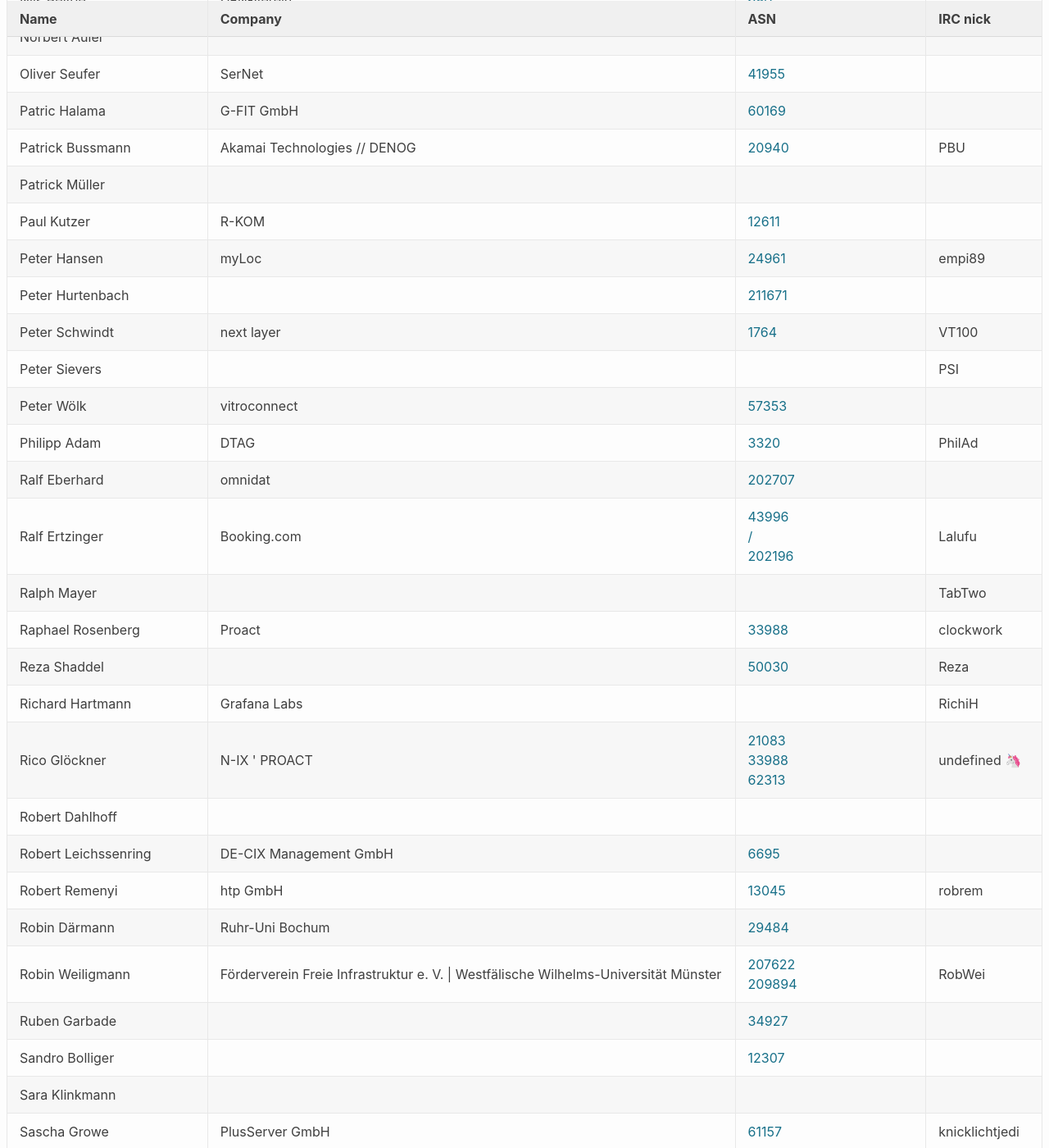
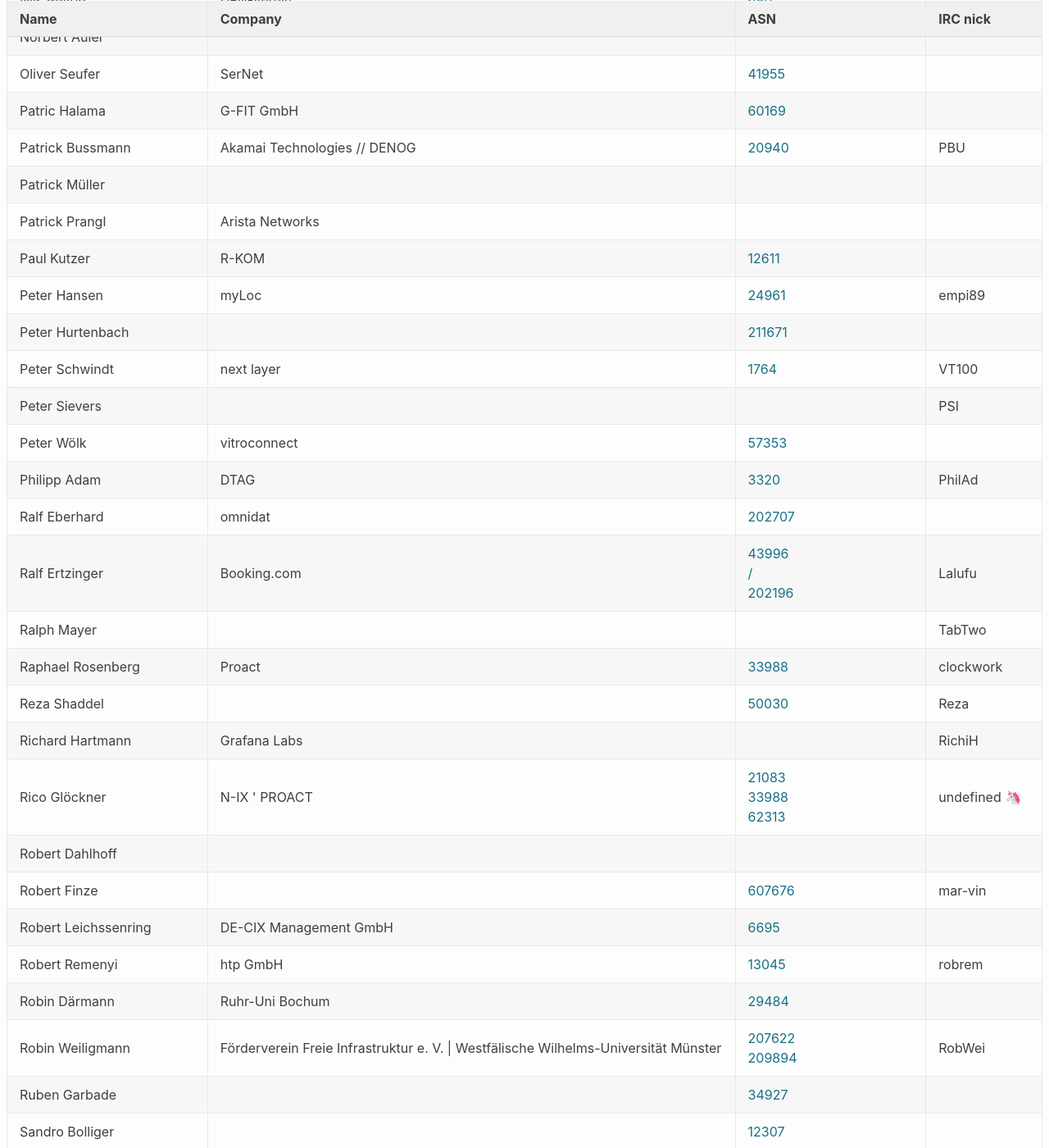
Before and after one commit to denog/pretix-attendeelist, a Jekyll site: the page built from denog13/index.markdown, in a window 1280 px wide and 1400 px high, scrolled down 9052 px. Shown: the whole window at 82% size. Built offline with Jekyll 4.4.1, drawn with Linux system fonts in a browser that asks for light colours.

Commit message:
Latest data: Thu Oct 14 14:30:32 UTC 2021

```diff
--- a/_data/attendees_denog13.json
+++ b/_data/attendees_denog13.json
@@ -1188,6 +1188,12 @@
     "asn": null
   },
   {
+    "name": "Patrick Prangl",
+    "company": "Arista Networks",
+    "irc": null,
+    "asn": null
+  },
+  {
     "name": "Paul Kutzer",
     "company": "R-KOM",
     "irc": null,
@@ -1276,6 +1282,12 @@
     "company": null,
     "irc": null,
     "asn": null
+  },
+  {
+    "name": "Robert Finze",
+    "company": null,
+    "irc": "mar-vin",
+    "asn": "AS607676"
   },
   {
     "name": "Robert Leichssenring",
```
